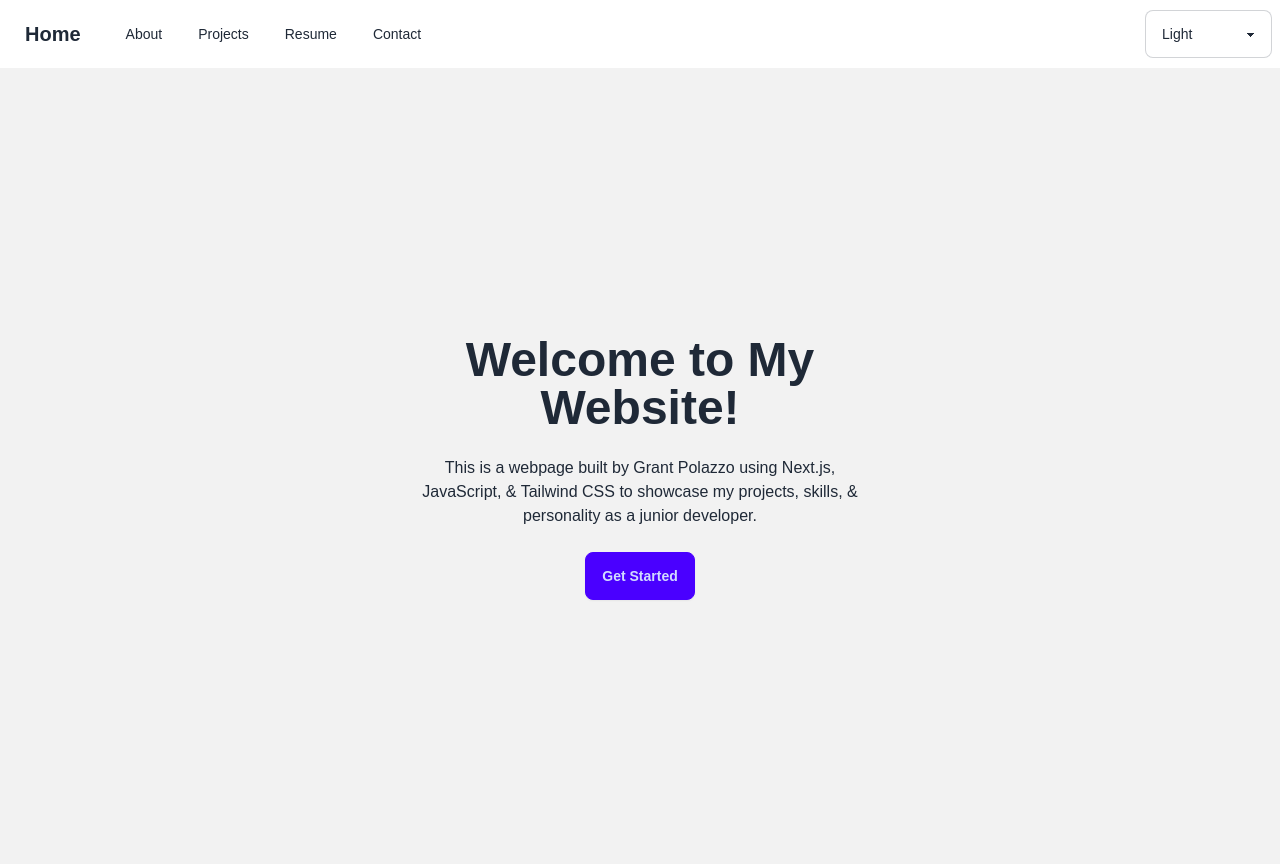
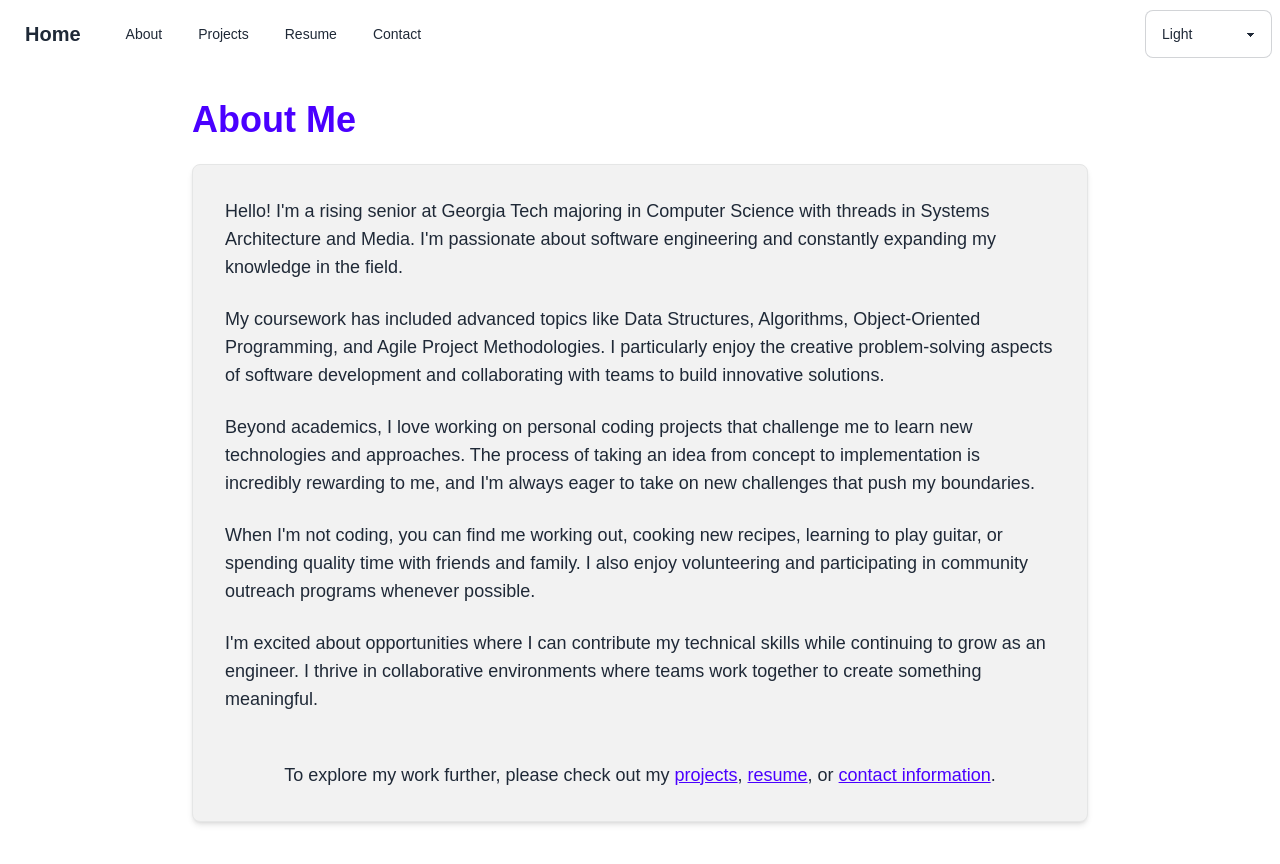
Before and after one commit to thatdudegrantt/personal-site, a Next.js app: page / in a window 1280 px wide. Shown: the top 864 px of the page. Built offline with nearby package versions, Linux system fonts and the light colour scheme; no server answers.

Commit message:
about me v1
changes home page to about page, as home showed nothing interesting. basically merging the two, will finish that next commit. we also need to change and add to about/home styling, and add extra content, photos and depth to skillset.

```diff
--- a/src/app/page.js
+++ b/src/app/page.js
@@ -1,15 +1,50 @@
-
 export default function Home() {
     return (
-        <div>
-            <div className="hero min-h-screen bg-base-200">
-                <div className="hero-content text-center">
-                    <div className="max-w-md">
-                        <h1 className="text-5xl font-bold text-base-content">Welcome to My Website!</h1>
-                        <p className="py-6 text-base-content">
-                            This is a webpage built by Grant Polazzo using Next.js, JavaScript, & Tailwind CSS to showcase my projects, skills, & personality as a junior developer.
+        <div className="min-h-screen bg-base-100 p-8">
+            <div className="max-w-4xl mx-auto">
+                <h1 className="text-4xl font-bold text-primary mb-6">About Me</h1>
+
+                <div className="card bg-base-200 rounded-lg shadow-md p-8 border border-base-300">
+                    <div className="space-y-6 text-base-content">
+                        <p className="text-lg">
+                            Hello! I'm a rising senior at Georgia Tech majoring in Computer Science with threads
+                            in Systems Architecture and Media. I'm passionate about software engineering and
+                            constantly expanding my knowledge in the field.
                         </p>
-                        <button className="btn btn-primary">Get Started</button>
+
+                        <p className="text-lg">
+                            My coursework has included advanced topics like Data Structures, Algorithms,
+                            Object-Oriented Programming, and Agile Project Methodologies. I particularly enjoy
+                            the creative problem-solving aspects of software development and collaborating with
+                            teams to build innovative solutions.
+                        </p>
+
+                        <p className="text-lg">
+                            Beyond academics, I love working on personal coding projects that challenge me to
+                            learn new technologies and approaches. The process of taking an idea from concept
+                            to implementation is incredibly rewarding to me, and I'm always eager to take on
+                            new challenges that push my boundaries.
+                        </p>
+
+                        <p className="text-lg">
+                            When I'm not coding, you can find me working out, cooking new recipes, learning to
+                            play guitar, or spending quality time with friends and family. I also enjoy
+                            volunteering and participating in community outreach programs whenever possible.
+                        </p>
+
+                        <p className="text-lg">
+                            I'm excited about opportunities where I can contribute my technical skills while
+                            continuing to grow as an engineer. I thrive in collaborative environments where
+                            teams work together to create something meaningful.
+                        </p>
+                    </div>
+
+                    <div className="mt-12 text-center">
+                        <p className="text-lg text-base-content">
+                            To explore my work further, please check out my <a href="/projects" className="link link-primary">projects</a>,
+                            {' '}<a href="/resume" className="link link-primary">resume</a>, or {' '}
+                            <a href="/contact" className="link link-primary">contact information</a>.
+                        </p>
                     </div>
                 </div>
             </div>
--- a/src/app/projects/page.js
+++ b/src/app/projects/page.js
@@ -12,12 +12,12 @@ export default function Projects() {
             ]
         },
         {
-            title: "2D GameBox Advanced System & Frogger Clone",
+            title: "2D GameBoy Advanced System & Custom Frogger Game",
             tech: "C",
             date: "Mar 2025",
             description: [
                 "Implemented GBA hardware-level features including DMA and memory-mapped I/O",
-                "Developed Frogger clone with custom collision detection",
+                "Developed my own Frogger clone with custom collision detection, assets, and state-machine game logic",
                 "Optimized for GBA hardware constraints"
             ]
         },
```
